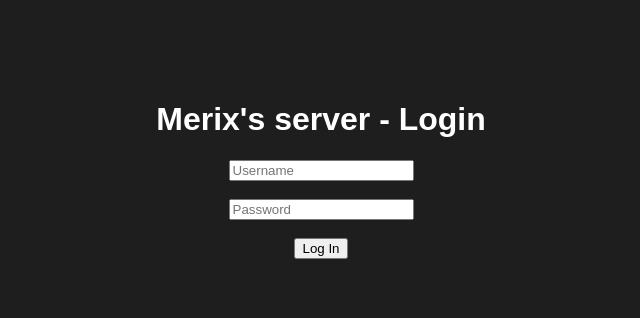
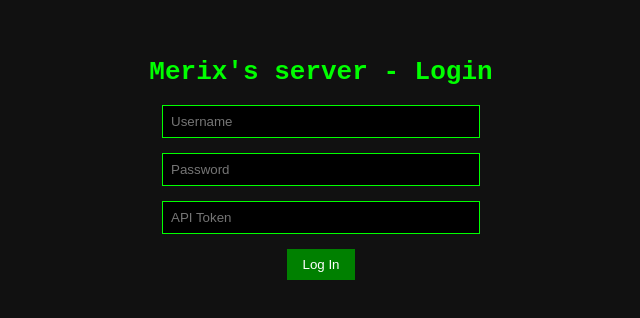
Before and after one commit to Merix-X/server, a plain HTML site: page index.html in a window 1280 px wide. Shown: the whole page, without its empty margins (319-959 px from the left). Drawn offline with Linux system fonts and the light colour scheme.

Commit message:
Update index.html

```diff
--- a/index.html
+++ b/index.html
@@ -4,6 +4,29 @@
     <meta charset="UTF-8">
     <title>Merix's server - Login</title>
     <link rel="stylesheet" href="style.css">
+    <style>
+        body {
+            background-color: #111;
+            color: #0f0;
+            font-family: monospace;
+            padding: 40px;
+        }
+        input {
+            background-color: #000;
+            color: #0f0;
+            border: 1px solid #0f0;
+            padding: 8px;
+            width: 300px;
+            margin-bottom: 15px;
+        }
+        button {
+            background-color: green;
+            color: white;
+            padding: 8px 15px;
+            border: none;
+            cursor: pointer;
+        }
+    </style>
     <script>
         async function hashPassword(password) {
             const encoder = new TextEncoder();
@@ -19,9 +42,11 @@
 
             const username = document.getElementById("username").value;
             const password = document.getElementById("password").value;
+            const apiToken = document.getElementById("apiToken").value;
 
-            const correctUsername = "admerix"; // změň podle potřeby
-            const correctHashedPassword = "5e4eeea132ea8e818aa190477fff2eb8fbc143605fdac25c4409ece0e9caeb4a"; // SHA-256 hash hesla
+            // Změň podle potřeby:
+            const correctUsername = "admerix";
+            const correctHashedPassword = "5e4eeea132ea8e818aa190477fff2eb8fbc143605fdac25c4409ece0e9caeb4a";
 
             const hashedPassword = await hashPassword(password);
 
@@ -29,6 +54,7 @@
                 localStorage.setItem("isAuthenticated", "true");
                 localStorage.setItem("username", username);
                 localStorage.setItem("passwordHash", hashedPassword);
+                localStorage.setItem("apiToken", apiToken);
                 window.location.href = "home.html";
             } else {
                 alert("Incorrect username or password.");
@@ -39,8 +65,9 @@
 <body>
     <h1>Merix's server - Login</h1>
     <form onsubmit="login(event)">
-        <input type="text" id="username" name="username" placeholder="Username" required><br><br>
-        <input type="password" id="password" name="password" placeholder="Password" required><br><br>
+        <input type="text" id="username" name="username" placeholder="Username" required><br>
+        <input type="password" id="password" name="password" placeholder="Password" required><br>
+        <input type="text" id="apiToken" name="apiToken" placeholder="API Token" required><br>
         <button type="submit">Log In</button>
     </form>
 </body>
```
